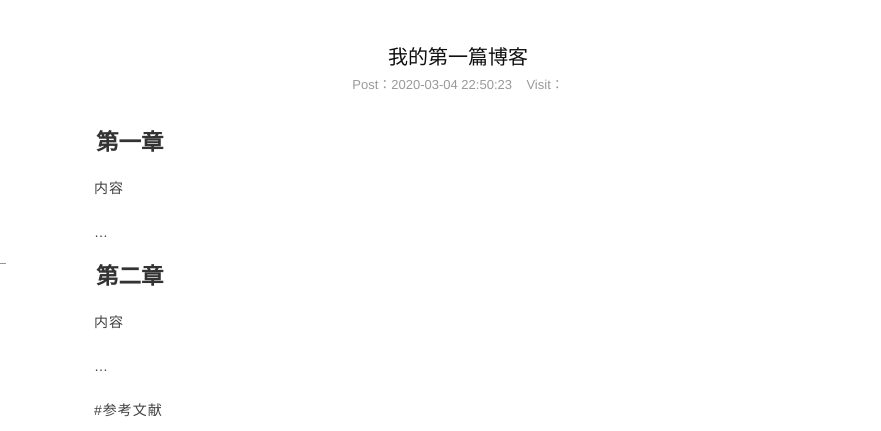
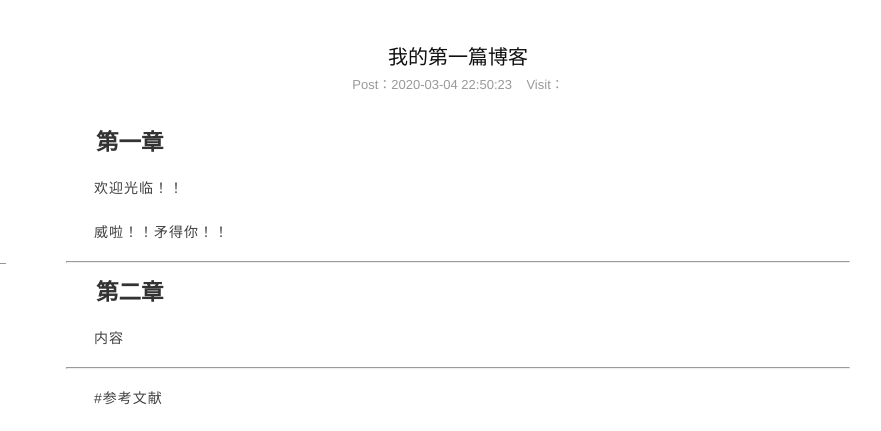
Before and after one commit to txwhqq/txwhqq.github.io, a plain HTML site: page 2020/03/04/我的第一篇博客/index.html in a window 1280 px wide. Shown: the top 431 px of the page, 302-1183 px from the left. Drawn offline with nearby package versions, Linux system fonts and the light colour scheme; some packages are replaced by stand-ins of ours; a script that the page names is missing; a small style sheet from the web is missing.

Commit message:
Site updated: 2020-03-05 00:09:29

```diff
--- a/2020/03/04/我的第一篇博客/index.html
+++ b/2020/03/04/我的第一篇博客/index.html
@@ -129,10 +129,11 @@
 </span>
     </div>
     <div class="post-content ">
-        <h2 id="第一章"><a href="#第一章" class="headerlink" title="第一章"></a>第一章</h2><p>内容</p>
-<p>…</p>
+        <h2 id="第一章"><a href="#第一章" class="headerlink" title="第一章"></a>第一章</h2><p>欢迎光临！！</p>
+<p>威啦！！矛得你！！</p>
+<hr>
 <h2 id="第二章"><a href="#第二章" class="headerlink" title="第二章"></a>第二章</h2><p>内容</p>
-<p>…</p>
+<hr>
 <p>#参考文献</p>
 
 
```
